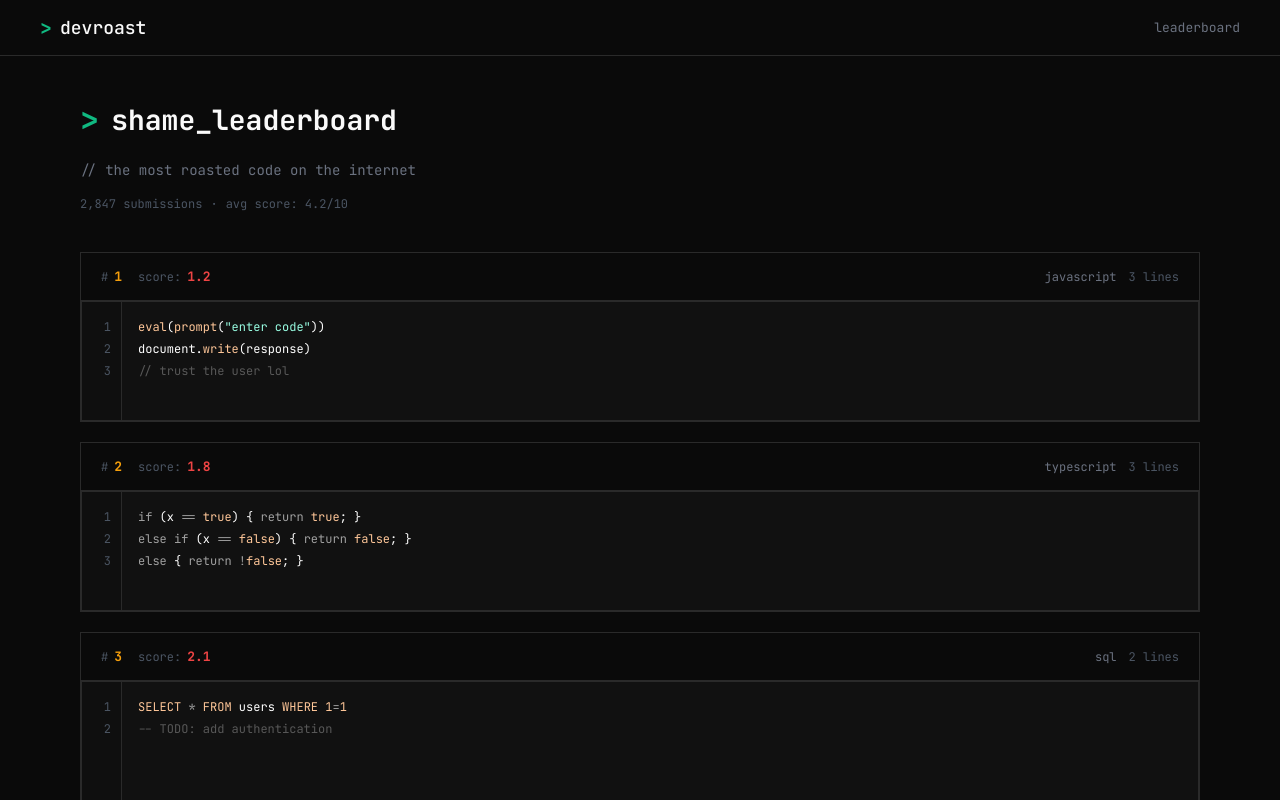
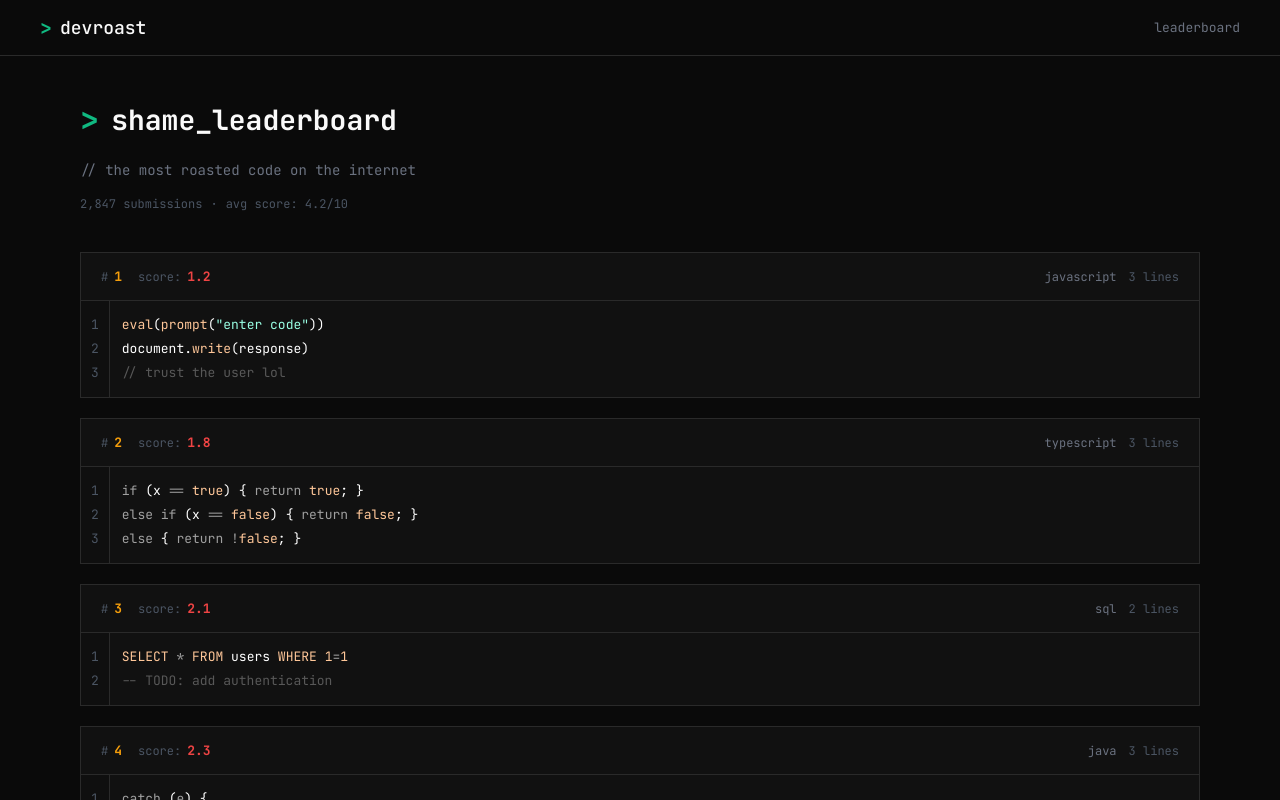
Before and after one commit to leofwingert/devroast, a Next.js app: page /leaderboard in a window 1280 px wide. Shown: the top 800 px of the page. Built offline with nearby package versions, Linux system fonts and the light colour scheme.

Commit message:
refactor: make CodeBlockHeader generic and reuse CodeBlock in leaderboard page

```diff
--- a/src/app/components/page.tsx
+++ b/src/app/components/page.tsx
@@ -129,7 +129,14 @@ export default function ComponentsPage() {
 					</h2>
 
 					<CodeBlock>
-						<CodeBlockHeader>roast.ts</CodeBlockHeader>
+						<CodeBlockHeader>
+							<span className="inline-block h-2.5 w-2.5 rounded-full bg-accent-red" />
+							<span className="inline-block h-2.5 w-2.5 rounded-full bg-accent-amber" />
+							<span className="inline-block h-2.5 w-2.5 rounded-full bg-accent-green" />
+							<span className="ml-auto font-mono text-xs text-text-tertiary">
+								roast.ts
+							</span>
+						</CodeBlockHeader>
 						<CodeBlockBody code={sampleCode} language="typescript" />
 					</CodeBlock>
 				</section>
--- a/src/app/leaderboard/page.tsx
+++ b/src/app/leaderboard/page.tsx
@@ -1,10 +1,10 @@
 import type { Metadata } from "next";
 import type { BundledLanguage } from "shiki";
 import {
-	EntryCode,
-	EntryMeta,
-	LeaderboardEntry,
-} from "@/components/ui/leaderboard-entry";
+	CodeBlock,
+	CodeBlockBody,
+	CodeBlockHeader,
+} from "@/components/ui/code-block";
 
 export const metadata: Metadata = {
 	title: "Shame Leaderboard - DevRoast",
@@ -75,6 +75,45 @@ else { return !false; }`,
 const totalSubmissions = "2,847";
 const avgScore = "4.2";
 
+function EntryMeta({
+	rank,
+	score,
+	language,
+	lineCount,
+}: {
+	rank: number;
+	score: number;
+	language: string;
+	lineCount: number;
+}) {
+	return (
+		<CodeBlockHeader className="h-12 justify-between px-5">
+			<div className="flex items-center gap-4">
+				<div className="flex items-center gap-1.5">
+					<span className="font-mono text-xs text-text-tertiary">#</span>
+					<span className="font-mono text-[13px] font-bold text-accent-amber">
+						{rank}
+					</span>
+				</div>
+				<div className="flex items-center gap-1.5">
+					<span className="font-mono text-xs text-text-tertiary">score:</span>
+					<span className="font-mono text-[13px] font-bold text-accent-red">
+						{score.toFixed(1)}
+					</span>
+				</div>
+			</div>
+			<div className="flex items-center gap-3">
+				<span className="font-mono text-xs text-text-secondary">
+					{language}
+				</span>
+				<span className="font-mono text-xs text-text-tertiary">
+					{lineCount} {lineCount === 1 ? "line" : "lines"}
+				</span>
+			</div>
+		</CodeBlockHeader>
+	);
+}
+
 export default function LeaderboardPage() {
 	const lineCount = (code: string) => code.split("\n").length;
 
@@ -110,15 +149,15 @@ export default function LeaderboardPage() {
 				{/* Leaderboard Entries */}
 				<div className="flex flex-col gap-5">
 					{leaderboardData.map((entry) => (
-						<LeaderboardEntry key={entry.rank}>
+						<CodeBlock key={entry.rank}>
 							<EntryMeta
 								rank={entry.rank}
 								score={entry.score}
 								language={entry.language}
 								lineCount={lineCount(entry.code)}
 							/>
-							<EntryCode code={entry.code} language={entry.shikiLanguage} />
-						</LeaderboardEntry>
+							<CodeBlockBody code={entry.code} language={entry.shikiLanguage} />
+						</CodeBlock>
 					))}
 				</div>
 			</section>
--- a/src/components/ui/code-block.tsx
+++ b/src/components/ui/code-block.tsx
@@ -39,14 +39,7 @@ function CodeBlockHeader({
 }: CodeBlockHeaderProps) {
 	return (
 		<div className={codeBlockHeaderVariants({ className })} {...props}>
-			<span className="inline-block h-2.5 w-2.5 rounded-full bg-accent-red" />
-			<span className="inline-block h-2.5 w-2.5 rounded-full bg-accent-amber" />
-			<span className="inline-block h-2.5 w-2.5 rounded-full bg-accent-green" />
-			{children && (
-				<span className="ml-auto font-mono text-xs text-text-tertiary">
-					{children}
-				</span>
-			)}
+			{children}
 		</div>
 	);
 }
--- a/src/components/ui/leaderboard-entry.tsx
+++ /dev/null
@@ -1,124 +0,0 @@
-import type { BundledLanguage } from "shiki";
-import { codeToHtml } from "shiki";
-import { tv } from "tailwind-variants";
-
-const leaderboardEntryVariants = tv({
-	base: "flex flex-col border border-border-primary",
-});
-
-const entryMetaVariants = tv({
-	base: "flex h-12 items-center justify-between border-b border-border-primary px-5",
-});
-
-type LeaderboardEntryProps = React.ComponentProps<"div"> & {
-	className?: string;
-};
-
-type EntryMetaProps = React.ComponentProps<"div"> & {
-	rank: number;
-	score: number;
-	language: string;
-	lineCount: number;
-	className?: string;
-};
-
-type EntryCodeProps = {
-	code: string;
-	language: BundledLanguage;
-	className?: string;
-};
-
-function LeaderboardEntry({
-	className,
-	children,
-	...props
-}: LeaderboardEntryProps) {
-	return (
-		<div className={leaderboardEntryVariants({ className })} {...props}>
-			{children}
-		</div>
-	);
-}
-
-function EntryMeta({
-	rank,
-	score,
-	language,
-	lineCount,
-	className,
-	...props
-}: EntryMetaProps) {
-	return (
-		<div className={entryMetaVariants({ className })} {...props}>
-			<div className="flex items-center gap-4">
-				<div className="flex items-center gap-1.5">
-					<span className="font-mono text-xs text-text-tertiary">#</span>
-					<span className="font-mono text-[13px] font-bold text-accent-amber">
-						{rank}
-					</span>
-				</div>
-				<div className="flex items-center gap-1.5">
-					<span className="font-mono text-xs text-text-tertiary">score:</span>
-					<span className="font-mono text-[13px] font-bold text-accent-red">
-						{score.toFixed(1)}
-					</span>
-				</div>
-			</div>
-			<div className="flex items-center gap-3">
-				<span className="font-mono text-xs text-text-secondary">
-					{language}
-				</span>
-				<span className="font-mono text-xs text-text-tertiary">
-					{lineCount} {lineCount === 1 ? "line" : "lines"}
-				</span>
-			</div>
-		</div>
-	);
-}
-
-async function EntryCode({ code, language, className }: EntryCodeProps) {
-	const html = await codeToHtml(code, {
-		lang: language,
-		theme: "vesper",
-	});
-
-	const lines = code.split("\n");
-
-	return (
-		<div
-			className={`flex h-[120px] overflow-hidden border border-border-primary bg-bg-input ${className ?? ""}`}
-		>
-			{/* Line numbers */}
-			<div className="flex w-10 flex-col items-end border-r border-border-primary bg-bg-surface px-2.5 py-3.5">
-				{lines.map((_, i) => (
-					<span
-						key={`ln-${
-							// biome-ignore lint/suspicious/noArrayIndexKey: line numbers are stable
-							i
-						}`}
-						className="font-mono text-xs leading-[22px] text-text-tertiary"
-					>
-						{i + 1}
-					</span>
-				))}
-			</div>
-
-			{/* Code */}
-			<div
-				className="flex-1 overflow-x-auto px-4 py-3.5 font-mono text-xs leading-[22px] [&_pre]:!bg-transparent [&_code]:!bg-transparent"
-				dangerouslySetInnerHTML={{ __html: html }}
-			/>
-		</div>
-	);
-}
-
-export {
-	EntryCode,
-	type EntryCodeProps,
-	EntryMeta,
-	type EntryMetaProps,
-	entryMetaVariants,
-	LeaderboardEntry,
-	type LeaderboardEntryProps,
-	leaderboardEntryVariants,
-};
```
